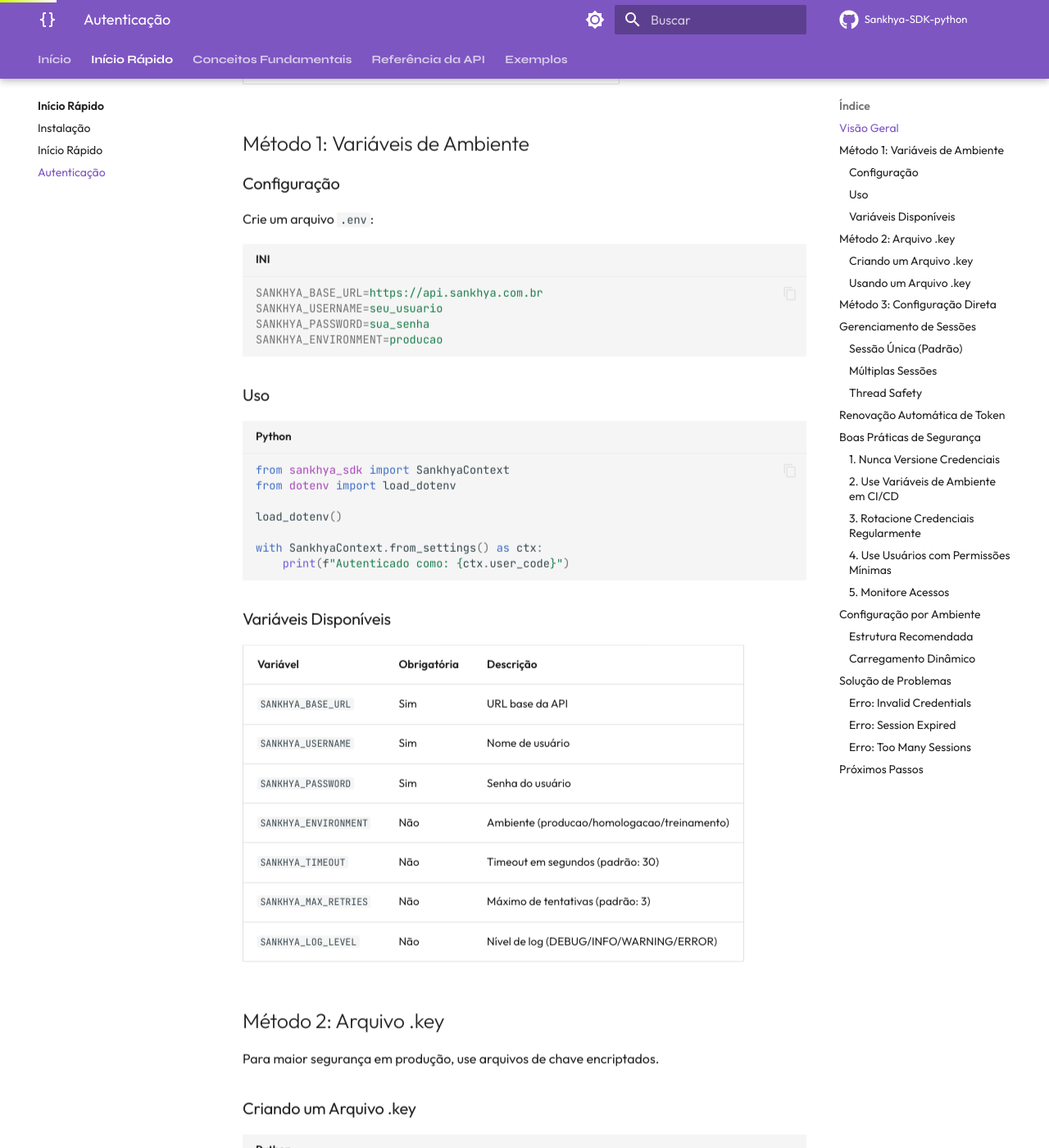
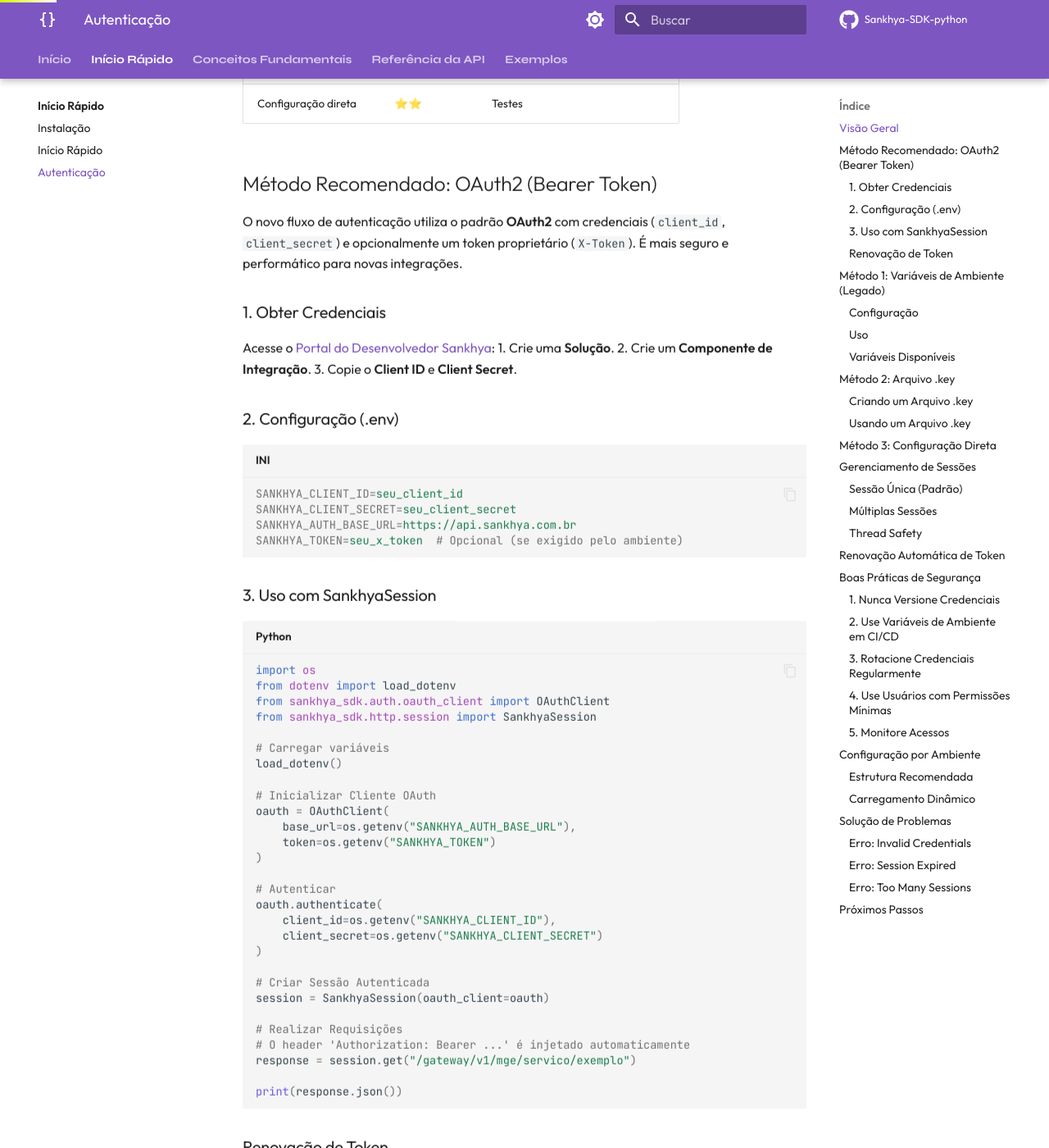
Before and after one commit to ssmvictor/Sankhya-SDK-python, an MkDocs documentation site: the page built from docs/getting-started/authentication.md, in a window 1280 px wide and 1400 px high, scrolled down 519 px. Shown: the whole window at 82% size. Built offline with MkDocs 1.6.1 and Material for MkDocs 9.7.7, drawn with Linux system fonts in a browser that asks for light colours; comment, search, counter and statistics services are not loaded; the version menu is left out; some of the changed text lies outside the part shown.

Commit message:
docs(auth): adicionar guia de autenticacao OAuth2

````diff
--- a/docs/getting-started/authentication.md
+++ b/docs/getting-started/authentication.md
@@ -8,11 +8,70 @@
 
 | Método | Segurança | Uso Recomendado |
 |--------|-----------|-----------------|
+| OAuth2 (Token) | ⭐⭐⭐⭐⭐ | **Recomendado** (Novas Integrações) |
 | Variáveis de ambiente | ⭐⭐⭐ | Desenvolvimento e CI/CD |
-| Arquivo .key | ⭐⭐⭐⭐ | Produção |
+| Arquivo .key | ⭐⭐⭐⭐ | Produção (Legado) |
 | Configuração direta | ⭐⭐ | Testes |
 
-## Método 1: Variáveis de Ambiente
+## Método Recomendado: OAuth2 (Bearer Token)
+
+O novo fluxo de autenticação utiliza o padrão **OAuth2** com credenciais (`client_id`, `client_secret`) e opcionalmente um token proprietário (`X-Token`). É mais seguro e performático para novas integrações.
+
+### 1. Obter Credenciais
+
+Acesse o [Portal do Desenvolvedor Sankhya](https://areadev.sankhya.com.br/):
+1. Crie uma **Solução**.
+2. Crie um **Componente de Integração**.
+3. Copie o **Client ID** e **Client Secret**.
+
+### 2. Configuração (.env)
+
+```ini
+SANKHYA_CLIENT_ID=seu_client_id
+SANKHYA_CLIENT_SECRET=seu_client_secret
+SANKHYA_AUTH_BASE_URL=https://api.sankhya.com.br
+SANKHYA_TOKEN=seu_x_token  # Opcional (se exigido pelo ambiente)
+```
+
+### 3. Uso com SankhyaSession
+
+```python
+import os
+from dotenv import load_dotenv
+from sankhya_sdk.auth.oauth_client import OAuthClient
+from sankhya_sdk.http.session import SankhyaSession
+
+# Carregar variáveis
+load_dotenv()
+
+# Inicializar Cliente OAuth
+oauth = OAuthClient(
+    base_url=os.getenv("SANKHYA_AUTH_BASE_URL"),
+    token=os.getenv("SANKHYA_TOKEN")
+)
+
+# Autenticar
+oauth.authenticate(
+    client_id=os.getenv("SANKHYA_CLIENT_ID"),
+    client_secret=os.getenv("SANKHYA_CLIENT_SECRET")
+)
+
+# Criar Sessão Autenticada
+session = SankhyaSession(oauth_client=oauth)
+
+# Realizar Requisições
+# O header 'Authorization: Bearer ...' é injetado automaticamente
+response = session.get("/gateway/v1/mge/servico/exemplo")
+
+print(response.json())
+```
+
+### Renovação de Token
+O `SankhyaSession` detecta automaticamente erros `401 Unauthorized` e tenta renovar o token usando o `refresh_token` armazenado, repetindo a requisição original de forma transparente.
+
+---
+
+## Método 1: Variáveis de Ambiente (Legado)
 
 ### Configuração
 
````
